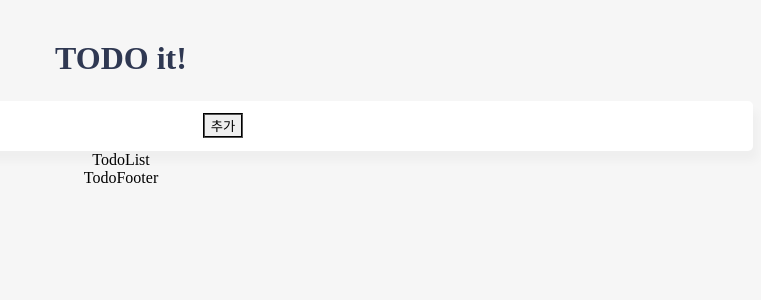
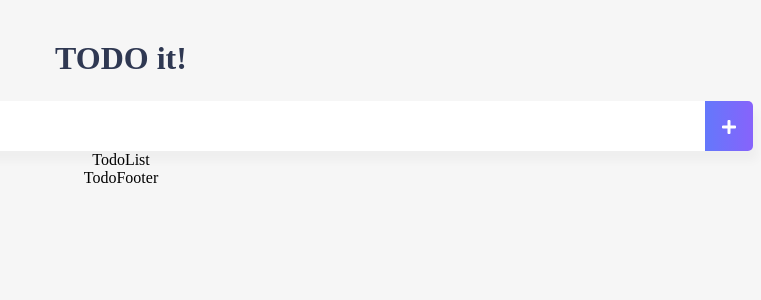
Before and after one commit to kimhjj/vue-todo-app, a Vue app: page / in a window 1280 px wide. Shown: the top 300 px of the page, without its empty margins (519-1280 px from the left). Built offline with nearby package versions, Linux system fonts and the light colour scheme.

Commit message:
add button style ***

```diff
--- a/src/components/TodoInput.vue
+++ b/src/components/TodoInput.vue
@@ -2,7 +2,10 @@
   <div class="inputBox shadow">
     <!-- 아래 input에 값을 입력하면, newTodoItem 변수에 값이 들어간다. -->
     <input type="text" v-model="newTodoItem">
-    <button @click="addTodo">추가</button>
+    <!-- <button @click="addTodo">추가</button> -->
+    <span class="addContainer" @click="addTodo">
+      <i class="fas fa-plus addBtn"></i>
+    </span>
   </div>
 </template>
 
```
